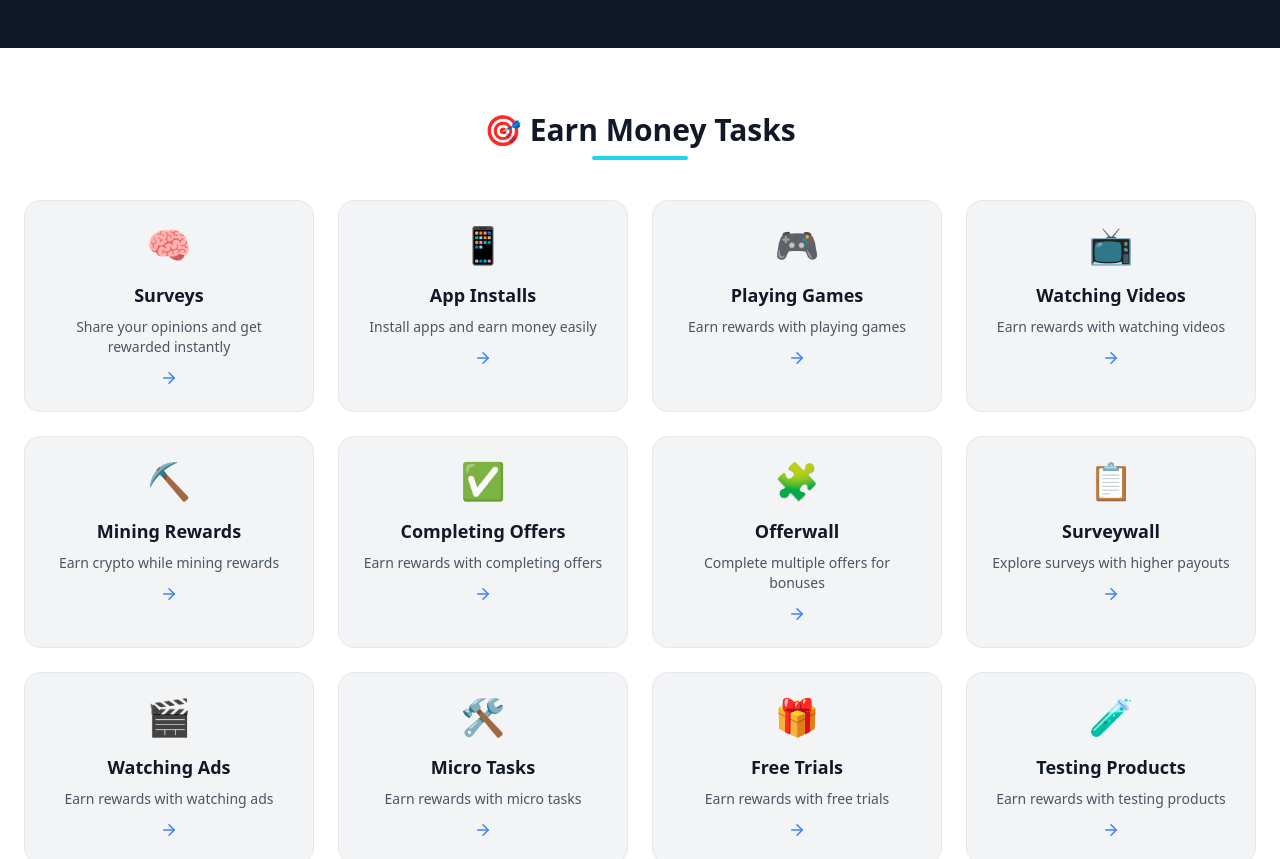
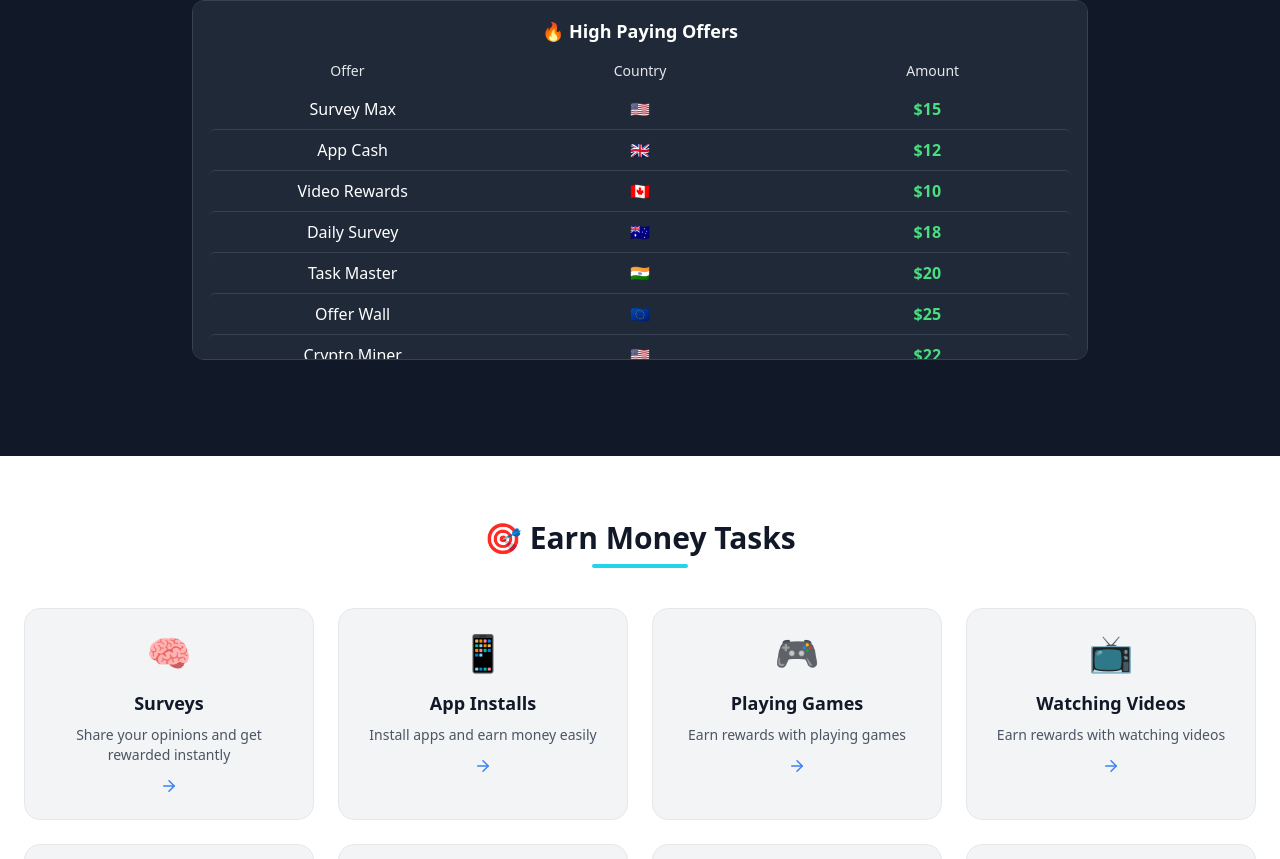
Before and after one commit to tool63/cashin, a Next.js app: page / in a window 1280 px wide. Shown: the part 421-1280 px from the top of the page. Built offline with nearby package versions, Linux system fonts and the light colour scheme.

Commit message:
Update page.tsx

```diff
--- a/app/page.tsx
+++ b/app/page.tsx
@@ -8,6 +8,30 @@ import Link from "next/link";
 import Meta from "@/components/seo/SeoEngine";
 import { motion } from "framer-motion";
 import TypingText from "@/components/typing/TypingText";
+
+// High Paying Offers Data
+const highPayingOffers = [
+  { name: "Survey Max", flag: "🇺🇸", amount: "$15" },
+  { name: "App Cash", flag: "🇬🇧", amount: "$12" },
+  { name: "Video Rewards", flag: "🇨🇦", amount: "$10" },
+  { name: "Daily Survey", flag: "🇦🇺", amount: "$18" },
+  { name: "Task Master", flag: "🇮🇳", amount: "$20" },
+  { name: "Offer Wall", flag: "🇪🇺", amount: "$25" },
+  { name: "Crypto Miner", flag: "🇺🇸", amount: "$22" },
+  { name: "App Install Pro", flag: "🇬🇧", amount: "$17" },
+  { name: "Game Rewards", flag: "🇨🇦", amount: "$19" },
+  { name: "Premium Survey", flag: "🇦🇺", amount: "$21" },
+  { name: "Quick Tasks", flag: "🇮🇳", amount: "$16" },
+  { name: "Video Cash", flag: "🇪🇺", amount: "$14" },
+  { name: "Survey King", flag: "🇺🇸", amount: "$23" },
+  { name: "App Bonus", flag: "🇬🇧", amount: "$18" },
+  { name: "Gaming Hub", flag: "🇨🇦", amount: "$20" },
+  { name: "Offer Pro", flag: "🇦🇺", amount: "$26" },
+  { name: "Task Hero", flag: "🇮🇳", amount: "$19" },
+  { name: "Survey Star", flag: "🇪🇺", amount: "$22" },
+  { name: "Video Max", flag: "🇺🇸", amount: "$15" },
+  { name: "App Rewards", flag: "🇬🇧", amount: "$17" },
+];
 
 export default function DynamicPage() {
   const params = useParams<{ slug: string }>();
@@ -46,7 +70,7 @@ export default function DynamicPage() {
 
       <main className="transition-colors duration-300 bg-white text-gray-900 dark:bg-[#070A14] dark:text-white">
 
-        {/* PAGE HEADER DESIGNED LIKE HERO */}
+        {/* =================== HERO SECTION =================== */}
         <section className="bg-gray-900 text-white">
           <div className="max-w-7xl mx-auto px-4 sm:px-6 lg:px-8 py-24 text-center">
 
@@ -76,10 +100,32 @@ export default function DynamicPage() {
               </motion.span>
             </Link>
 
+            {/* =================== HIGH PAYING OFFERS =================== */}
+            <div className="mt-12 max-w-4xl mx-auto overflow-y-auto h-[360px] border border-gray-700 rounded-xl bg-gray-800 p-4">
+              <h3 className="text-lg font-bold mb-4 text-white">🔥 High Paying Offers</h3>
+              <div className="grid grid-cols-3 gap-4 text-sm text-gray-200 font-medium">
+                <span>Offer</span>
+                <span>Country</span>
+                <span>Amount</span>
+              </div>
+              <div className="mt-2 divide-y divide-gray-700">
+                {highPayingOffers.map((offer, idx) => (
+                  <div
+                    key={idx}
+                    className="grid grid-cols-3 gap-4 py-2 items-center hover:bg-gray-700 transition rounded-md px-2"
+                  >
+                    <span>{offer.name}</span>
+                    <span>{offer.flag}</span>
+                    <span className="text-green-400 font-semibold">{offer.amount}</span>
+                  </div>
+                ))}
+              </div>
+            </div>
+
           </div>
         </section>
 
-        {/* TASKS GRID */}
+        {/* =================== TASKS GRID =================== */}
         <section className="max-w-7xl mx-auto px-6 py-16">
           <SectionTitle icon="🎯" text="Earn Money Tasks" />
           <div className="grid grid-cols-2 md:grid-cols-3 lg:grid-cols-4 gap-6">
@@ -100,7 +146,7 @@ export default function DynamicPage() {
           </div>
         </section>
 
-        {/* TRUST */}
+        {/* =================== TRUST =================== */}
         <section className="py-16 bg-gray-100 dark:bg-white/5">
           <div className="max-w-7xl mx-auto px-6 text-center">
             <h2 className="text-3xl font-bold mb-4">Trusted by Millions Worldwide</h2>
@@ -116,14 +162,15 @@ export default function DynamicPage() {
           </div>
         </section>
 
-        {/* PAYMENTS */}
+        {/* =================== PAYMENT METHODS =================== */}
         <section className="py-20">
           <div className="max-w-7xl mx-auto px-6 text-center">
             <h2 className="text-4xl font-extrabold mb-4">Payment Methods</h2>
             <p className="text-gray-600 dark:text-gray-400 mb-14 max-w-2xl mx-auto">
               Fast, secure, and trusted payout options.
             </p>
-            <div className="grid grid-cols-2 sm:grid-cols-3 md:grid-cols-5 gap-8">
+            {/* Centered on PC, flex wrap keeps mobile layout */}
+            <div className="flex justify-center flex-wrap gap-8">
               {[
                 { name: "PayPal", emoji: "💸" },
                 { name: "USDT", emoji: "🪙" },
@@ -132,7 +179,7 @@ export default function DynamicPage() {
               ].map((method) => (
                 <div
                   key={method.name}
-                  className="rounded-2xl border border-gray-200 dark:border-white/10 bg-gray-100 dark:bg-white/5 px-6 py-8 flex flex-col items-center hover:scale-105 transition"
+                  className="w-36 rounded-2xl border border-gray-200 dark:border-white/10 bg-gray-100 dark:bg-white/5 px-6 py-8 flex flex-col items-center hover:scale-105 transition"
                 >
                   <span className="text-4xl mb-3">{method.emoji}</span>
                   <span className="text-lg font-semibold">{method.name}</span>
@@ -143,7 +190,7 @@ export default function DynamicPage() {
           </div>
         </section>
 
-        {/* FEATURES / WHY CHOOSE US */}
+        {/* =================== FEATURES / WHY CHOOSE US =================== */}
         <section className="py-20 bg-gray-100 dark:bg-white/5">
           <SectionTitle icon="🌟" text="Why Choose Us" />
           <div className="max-w-7xl mx-auto px-6 grid md:grid-cols-3 gap-10">
@@ -173,7 +220,7 @@ export default function DynamicPage() {
           </div>
         </section>
 
-        {/* FINAL CTA */}
+        {/* =================== FINAL CTA =================== */}
         <section className="py-20 text-center">
           <h2 className="text-4xl font-bold mb-6">Start Earning Real Money Today!</h2>
           <p className="mb-8 text-lg text-gray-600 dark:text-gray-400">
```
